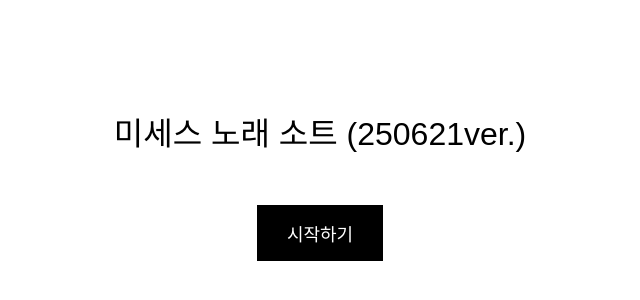
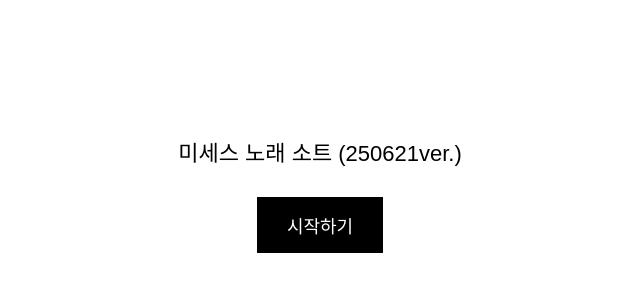
Before and after one commit to wakaibabo/250621ver, a plain HTML site: page index.html in a window 1280 px wide. Shown: the part 246-546 px from the top of the page, without its empty margins (320-960 px from the left). Drawn offline with Linux system fonts and the light colour scheme.

Commit message:
index.html

```diff
--- a/index.html
+++ b/index.html
@@ -5,10 +5,10 @@
   <meta name="viewport" content="width=device-width, initial-scale=1.0" />
   <title>미세스 노래 소트 (250621ver.)</title>
   <style>
-    body { margin: 0; font-family: sans-serif; background: white; color: black; text-align: center; }
+    body { margin: 0; font-family: sans-serif; background: white; color: black; text-align: center; padding-top: 20px; }
     .screen { display: none; flex-direction: column; justify-content: center; align-items: center; height: 100vh; padding: 20px; }
     .active { display: flex; }
-    h1 { font-weight: 500; }
+    h1 { font-weight: 500; font-size: 22px; margin: 0; white-space: nowrap; overflow: hidden; text-overflow: ellipsis; }
     button { padding: 15px 30px; margin-top: 30px; font-size: 18px; background: #000; color: white; border: none; border-radius: 0; cursor: pointer; }
     .song-buttons { display: flex; flex-direction: row; gap: 20px; margin-top: 30px; }
     .song-buttons button { width: 40vw; height: 20vh; font-size: 22px; background: #f9f9f9; color: #333; border: 2px solid #ccc; border-radius: 0; box-shadow: 0 4px 8px rgba(0,0,0,0.1); cursor: pointer; transition: transform 0.2s; }
```
